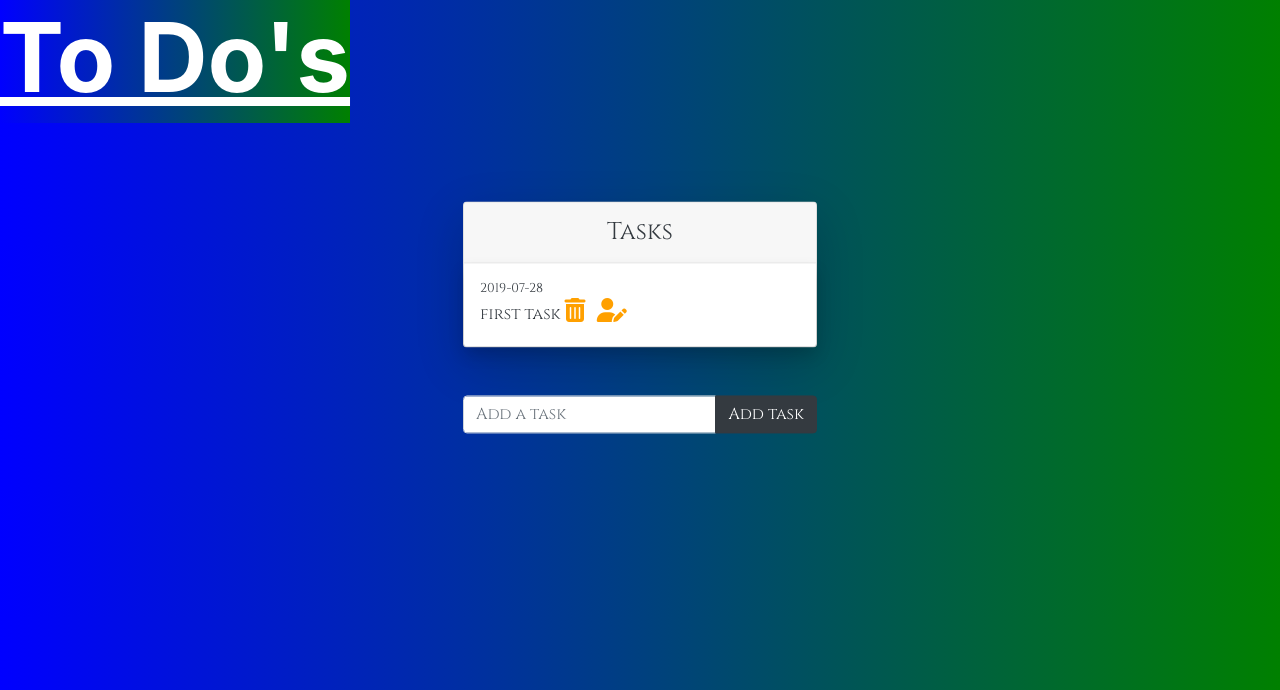
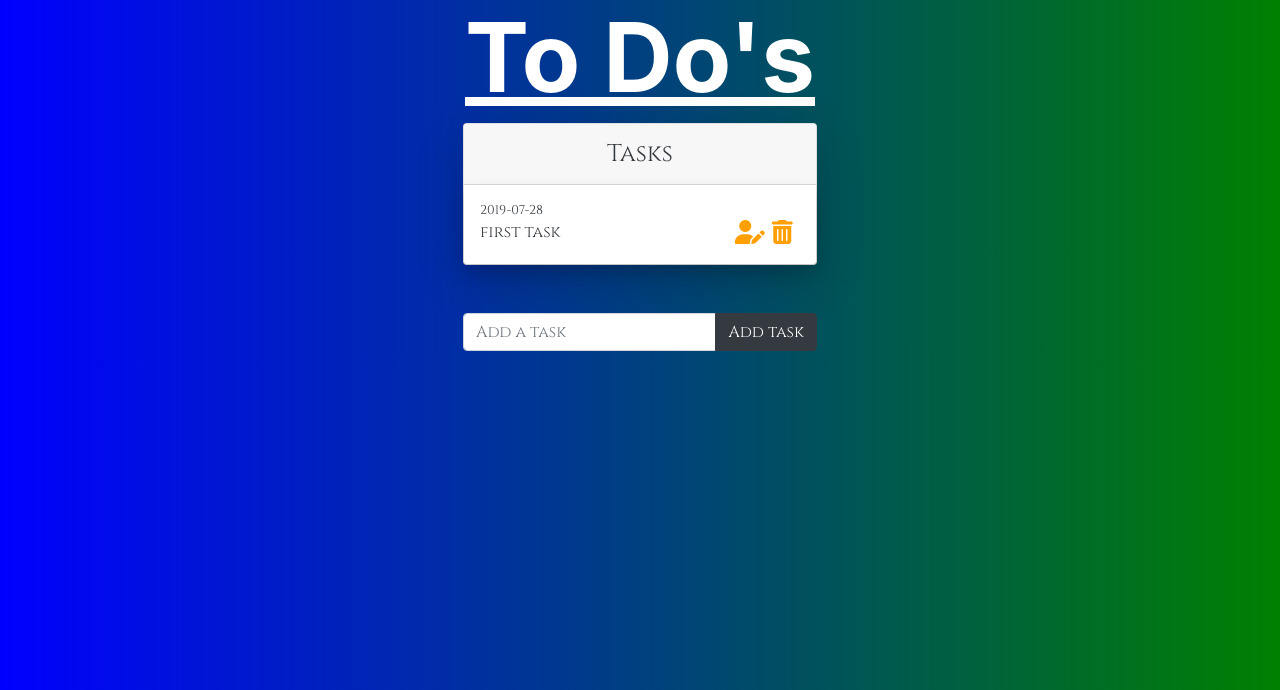
Before and after one commit to BinarySteve/taskapp, a Flask app: page / in a window 1280 px wide. Shown: the top 690 px of the page. Run offline with Flask 2, Linux system fonts and the light colour scheme; data comes from the database, SQL or seed files in the repository; some libraries are stand-ins or nearby versions.

Commit message:
changed colors, removed table elements, fixed centering

```diff
--- a/static/css/main.css
+++ b/static/css/main.css
@@ -3,22 +3,32 @@
 body, html {
     margin: 0;
     font-family: 'Merriweather', serif;
-    display: inline-block;
+    /*display: inline-block;*/
     background-image: linear-gradient(90deg, blue, green);
 
 }
 a{
     text-decoration: none !important;
 }
+h1{
+
+}
 .content {
-    position: absolute;
+    position: relative;
     top: 50%;
     left:50%;
-    transform: translate(-50%,-80%);
+    transform: translate(-50%);
     width: 30%;
     font-family: Cinzel;
 
 
+}
+ul {
+    color: #000;
+}
+span{
+    float: right;
+    padding-right: 1em;
 }
 
 table, td, th {
@@ -51,6 +61,9 @@ td {
     font-size: 1.5em;
 
 }
+.fa{
+    float: right ;
+}
 .fa-trash{
     font-size: 1.5em;
     margin-right: .3em;
@@ -67,10 +80,14 @@ td {
     width: 70%;
 }
 
-#todotitle{
+#todotitle, #updateh1 {
     font-size: 6em;
     font-weight: bold;
     text-decoration: underline;
     color: #fff;
+    position: static;
 
 }
+.container{
+    border: 2px solid #000;
+}
```
